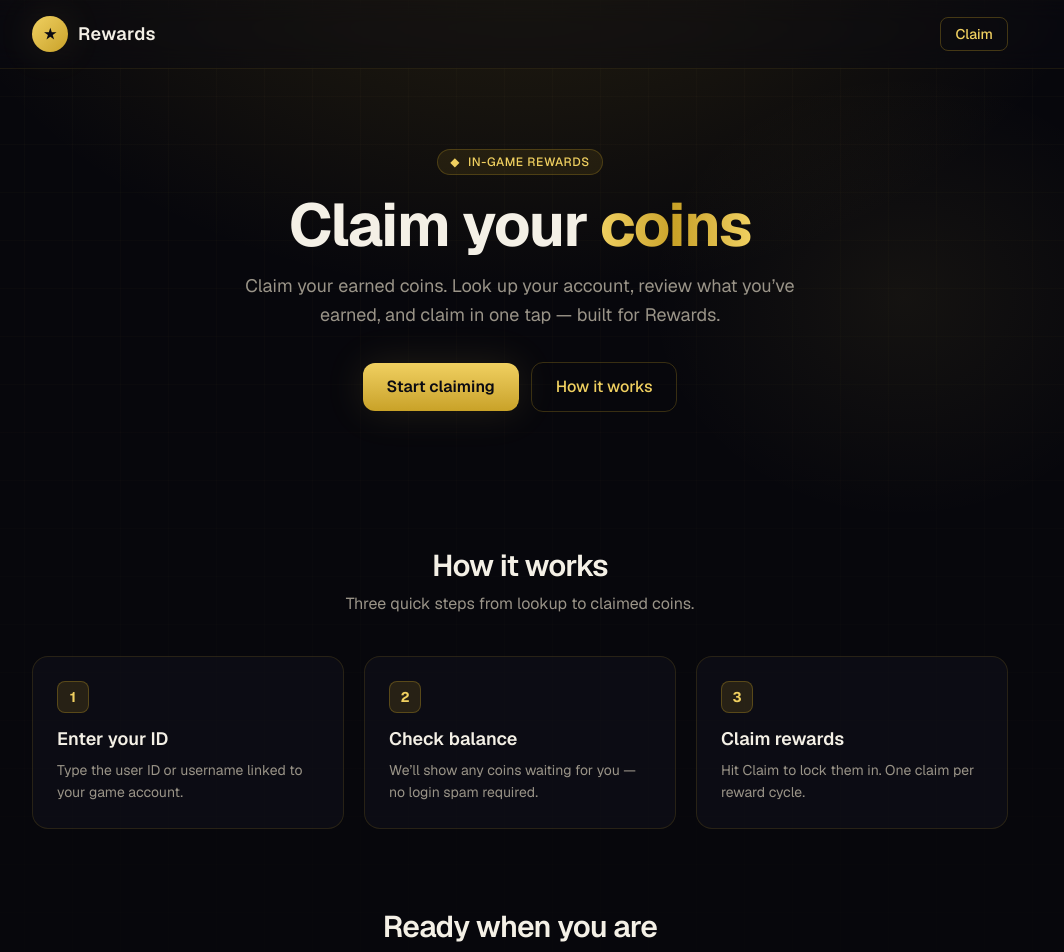
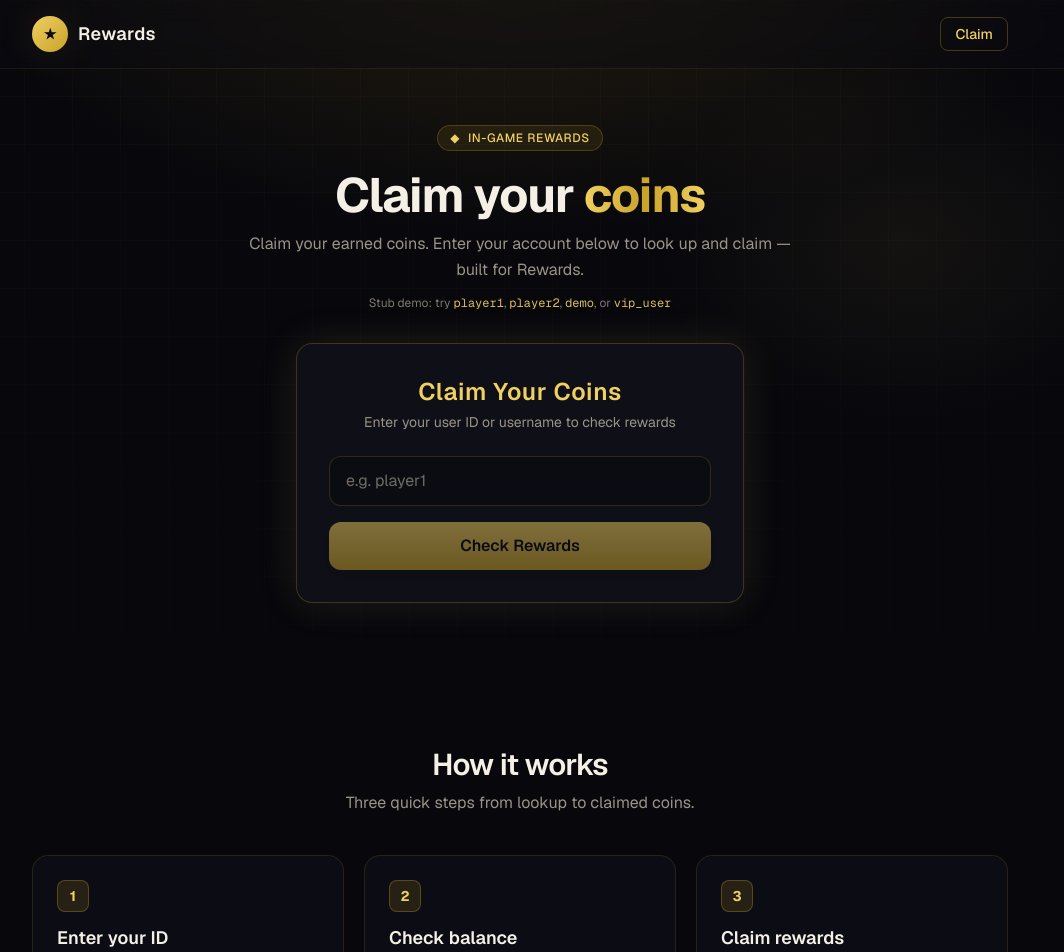
Before and after one commit to saitaaffiliate/coin-claim-landing, a Next.js app: page / in a window 1280 px wide. Shown: the top 952 px of the page, without its empty margins (120-1184 px from the left). Built offline with nearby package versions, Linux system fonts and the light colour scheme; no server answers.

Commit message:
Move claim form to top and add staged loading messages

```diff
--- a/src/app/page.tsx
+++ b/src/app/page.tsx
@@ -15,49 +15,26 @@ export default function Home() {
         <Header />
 
         <main className="relative z-10 flex-1">
-          {/* Hero */}
-          <section className="mx-auto max-w-5xl px-4 pt-14 pb-10 sm:px-6 sm:pt-20 sm:pb-14 text-center">
-            <p className="inline-flex items-center gap-2 rounded-full border border-gold/25 bg-gold/10 px-3 py-1 text-xs font-medium uppercase tracking-wider text-gold-bright">
-              <span aria-hidden>◆</span> In-game rewards
-            </p>
-            <h1 className="mt-5 text-4xl sm:text-5xl md:text-6xl font-bold tracking-tight text-foreground">
-              Claim your{" "}
-              <span className="bg-gradient-to-r from-gold-bright via-gold to-gold-bright bg-clip-text text-transparent">
-                coins
-              </span>
-            </h1>
-            <p className="mt-4 max-w-xl mx-auto text-base sm:text-lg text-muted leading-relaxed">
-              {SITE_TAGLINE}. Look up your account, review what you’ve earned,
-              and claim in one tap — built for {BRAND_NAME}.
-            </p>
-            <div className="mt-8 flex flex-wrap items-center justify-center gap-3">
-              <a
-                href="#claim"
-                className="rounded-xl bg-gradient-to-b from-gold-bright to-gold px-6 py-3 font-semibold text-ink shadow-glow hover:brightness-110 transition"
-              >
-                Start claiming
-              </a>
-              <a
-                href="#how"
-                className="rounded-xl border border-gold/25 px-6 py-3 font-medium text-gold-bright hover:bg-gold/10 transition"
-              >
-                How it works
-              </a>
-            </div>
-          </section>
-
-          <HowItWorks />
-
-          {/* Claim */}
+          {/* Coin generator / claim — top of page */}
           <section
             id="claim"
-            className="mx-auto max-w-5xl px-4 pb-20 sm:px-6 sm:pb-28"
+            className="mx-auto max-w-5xl px-4 pt-10 pb-12 sm:px-6 sm:pt-14 sm:pb-16"
           >
             <div className="text-center mb-8">
-              <h2 className="text-2xl sm:text-3xl font-semibold text-foreground tracking-tight">
-                Ready when you are
-              </h2>
-              <p className="mt-2 text-sm text-muted">
+              <p className="inline-flex items-center gap-2 rounded-full border border-gold/25 bg-gold/10 px-3 py-1 text-xs font-medium uppercase tracking-wider text-gold-bright">
+                <span aria-hidden>◆</span> In-game rewards
+              </p>
+              <h1 className="mt-5 text-3xl sm:text-4xl md:text-5xl font-bold tracking-tight text-foreground">
+                Claim your{" "}
+                <span className="bg-gradient-to-r from-gold-bright via-gold to-gold-bright bg-clip-text text-transparent">
+                  coins
+                </span>
+              </h1>
+              <p className="mt-3 max-w-xl mx-auto text-sm sm:text-base text-muted leading-relaxed">
+                {SITE_TAGLINE}. Enter your account below to look up and claim —
+                built for {BRAND_NAME}.
+              </p>
+              <p className="mt-3 text-xs text-muted/80">
                 Stub demo: try{" "}
                 <code className="text-gold-bright/90">player1</code>,{" "}
                 <code className="text-gold-bright/90">player2</code>,{" "}
@@ -67,6 +44,8 @@ export default function Home() {
             </div>
             <ClaimForm />
           </section>
+
+          <HowItWorks />
         </main>
 
         <Footer />
--- a/src/components/ClaimForm.tsx
+++ b/src/components/ClaimForm.tsx
@@ -1,11 +1,11 @@
 "use client";
 
-import { FormEvent, useState } from "react";
+import { FormEvent, useEffect, useRef, useState } from "react";
 import { API_BASE } from "@/lib/config";
 
 type UiState =
   | { kind: "idle" }
-  | { kind: "loading" }
+  | { kind: "loading"; message: string }
   | {
       kind: "ready";
       userId: string;
@@ -21,23 +21,96 @@ type UiState =
       message: string;
     };
 
+const LOOKUP_MESSAGES = [
+  "Connecting to the server…",
+  "Fetching your account…",
+  "Looking up rewards…",
+  "Verifying your profile…",
+  "Almost ready…",
+];
+
+const CLAIM_MESSAGES = [
+  "Connecting to the game server…",
+  "Preparing your coins…",
+  "Processing claim…",
+  "Securing your reward…",
+  "Finalizing transfer…",
+];
+
+/** Total staged wait in the 5–10s range before showing the result. */
+const STAGED_DELAY_MS = 7500;
+
+function sleep(ms: number) {
+  return new Promise((resolve) => setTimeout(resolve, ms));
+}
+
+async function runStagedWait(
+  messages: string[],
+  onMessage: (msg: string) => void,
+  totalMs: number = STAGED_DELAY_MS,
+) {
+  const step = Math.max(800, Math.floor(totalMs / messages.length));
+  const started = Date.now();
+  for (let i = 0; i < messages.length; i++) {
+    onMessage(messages[i]);
+    const elapsed = Date.now() - started;
+    const target = (i + 1) * step;
+    const wait = Math.max(0, Math.min(step, target - elapsed));
+    if (i < messages.length - 1 || wait > 0) {
+      await sleep(i === messages.length - 1 ? Math.max(0, totalMs - elapsed) : wait);
+    }
+  }
+  const leftover = totalMs - (Date.now() - started);
+  if (leftover > 0) await sleep(leftover);
+}
+
 export default function ClaimForm() {
   const [userId, setUserId] = useState("");
   const [state, setState] = useState<UiState>({ kind: "idle" });
   const [claiming, setClaiming] = useState(false);
+  const [claimMessage, setClaimMessage] = useState(CLAIM_MESSAGES[0]);
+  const cancelled = useRef(false);
+
+  useEffect(() => {
+    cancelled.current = false;
+    return () => {
+      cancelled.current = true;
+    };
+  }, []);
 
   async function handleLookup(e: FormEvent) {
     e.preventDefault();
     const id = userId.trim();
     if (!id) return;
 
-    setState({ kind: "loading" });
+    setState({ kind: "loading", message: LOOKUP_MESSAGES[0] });
 
-    try {
-      const res = await fetch(
+    const fetchPromise = fetch(
       `${API_BASE}/api/lookup?userId=${encodeURIComponent(id)}`,
-      );
+    )
+      .then(async (res) => {
         const data = await res.json();
+        return { res, data };
+      })
+      .catch(() => null);
+
+    await runStagedWait(LOOKUP_MESSAGES, (message) => {
+      if (!cancelled.current) setState({ kind: "loading", message });
+    });
+
+    const result = await fetchPromise;
+    if (cancelled.current) return;
+
+    if (!result) {
+      setState({
+        kind: "error",
+        code: "generic",
+        message: "Network error. Check your connection and try again.",
+      });
+      return;
+    }
+
+    const { res, data } = result;
 
     if (res.status === 404 || data.error === "not_found") {
       setState({
@@ -76,26 +149,48 @@ export default function ClaimForm() {
       claimable: data.claimable,
       status: data.status,
     });
-    } catch {
-      setState({
-        kind: "error",
-        code: "generic",
-        message: "Network error. Check your connection and try again.",
-      });
-    }
   }
 
   async function handleClaim() {
     if (state.kind !== "ready") return;
     setClaiming(true);
+    setClaimMessage(CLAIM_MESSAGES[0]);
+
+    const user = state.userId;
+    const displayName = state.displayName;
+
+    const fetchPromise = fetch(`${API_BASE}/api/claim`, {
+      method: "POST",
+      headers: { "Content-Type": "application/json" },
+      body: JSON.stringify({ userId: user }),
+    })
+      .then(async (res) => {
+        const data = await res.json();
+        return { res, data };
+      })
+      .catch(() => null);
+
+    await runStagedWait(CLAIM_MESSAGES, (message) => {
+      if (!cancelled.current) setClaimMessage(message);
+    });
+
+    const result = await fetchPromise;
+    if (cancelled.current) {
+      setClaiming(false);
+      return;
+    }
 
     try {
-      const res = await fetch(`${API_BASE}/api/claim`, {
-        method: "POST",
-        headers: { "Content-Type": "application/json" },
-        body: JSON.stringify({ userId: state.userId }),
+      if (!result) {
+        setState({
+          kind: "error",
+          code: "generic",
+          message: "Network error during claim. Please try again.",
         });
-      const data = await res.json();
+        return;
+      }
+
+      const { res, data } = result;
 
       if (res.status === 409 || data.error === "already_claimed") {
         setState({
@@ -127,13 +222,7 @@ export default function ClaimForm() {
       setState({
         kind: "success",
         claimed: data.claimed,
-        displayName: data.displayName ?? state.displayName,
-      });
-    } catch {
-      setState({
-        kind: "error",
-        code: "generic",
-        message: "Network error during claim. Please try again.",
+        displayName: data.displayName ?? displayName,
       });
     } finally {
       setClaiming(false);
@@ -143,6 +232,7 @@ export default function ClaimForm() {
   function reset() {
     setState({ kind: "idle" });
     setUserId("");
+    setClaiming(false);
   }
 
   return (
@@ -176,9 +266,23 @@ export default function ClaimForm() {
               disabled={state.kind === "loading" || !userId.trim()}
               className="w-full rounded-xl bg-gradient-to-b from-gold-bright to-gold px-4 py-3 font-semibold text-ink shadow-md hover:brightness-110 disabled:opacity-50 disabled:cursor-not-allowed transition"
             >
-              {state.kind === "loading" ? "Checking…" : "Check Rewards"}
+              {state.kind === "loading" ? "Please wait…" : "Check Rewards"}
             </button>
           </form>
+        )}
+
+        {state.kind === "loading" && (
+          <div
+            className="mt-5 rounded-xl border border-gold/20 bg-ink/50 px-4 py-5 text-center"
+            role="status"
+            aria-live="polite"
+          >
+            <div className="mx-auto mb-3 h-8 w-8 animate-spin rounded-full border-2 border-gold/30 border-t-gold-bright" />
+            <p className="text-sm font-medium text-gold-bright">{state.message}</p>
+            <p className="mt-1 text-xs text-muted">
+              This can take a few seconds — hang tight.
+            </p>
+          </div>
         )}
 
         {state.kind === "error" && (
@@ -187,8 +291,6 @@ export default function ClaimForm() {
             className={`mt-4 rounded-xl border px-4 py-3 text-sm ${
               state.code === "already_claimed"
                 ? "border-amber-500/40 bg-amber-500/10 text-amber-200"
-                : state.code === "not_found"
-                  ? "border-rose-500/40 bg-rose-500/10 text-rose-200"
                 : "border-rose-500/40 bg-rose-500/10 text-rose-200"
             }`}
           >
@@ -203,7 +305,7 @@ export default function ClaimForm() {
           </div>
         )}
 
-        {state.kind === "ready" && (
+        {state.kind === "ready" && !claiming && (
           <div className="space-y-5">
             <div className="rounded-xl border border-gold/20 bg-ink/50 px-4 py-4 text-center">
               <p className="text-sm text-muted">Welcome back</p>
@@ -218,10 +320,9 @@ export default function ClaimForm() {
             <button
               type="button"
               onClick={handleClaim}
-              disabled={claiming}
-              className="w-full rounded-xl bg-gradient-to-b from-gold-bright to-gold px-4 py-3.5 font-semibold text-ink shadow-glow hover:brightness-110 disabled:opacity-50 disabled:cursor-not-allowed transition"
+              className="w-full rounded-xl bg-gradient-to-b from-gold-bright to-gold px-4 py-3.5 font-semibold text-ink shadow-glow hover:brightness-110 transition"
             >
-              {claiming ? "Claiming…" : "Claim Coins"}
+              Claim Coins
             </button>
             <button
               type="button"
@@ -230,6 +331,20 @@ export default function ClaimForm() {
             >
               Use a different ID
             </button>
+          </div>
+        )}
+
+        {claiming && (
+          <div
+            className="rounded-xl border border-gold/20 bg-ink/50 px-4 py-5 text-center"
+            role="status"
+            aria-live="polite"
+          >
+            <div className="mx-auto mb-3 h-8 w-8 animate-spin rounded-full border-2 border-gold/30 border-t-gold-bright" />
+            <p className="text-sm font-medium text-gold-bright">{claimMessage}</p>
+            <p className="mt-1 text-xs text-muted">
+              Please wait while we finish your claim.
+            </p>
           </div>
         )}
 
```
Lines whose indentation alone changed are shown as unchanged.
